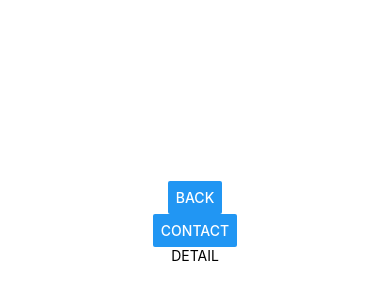
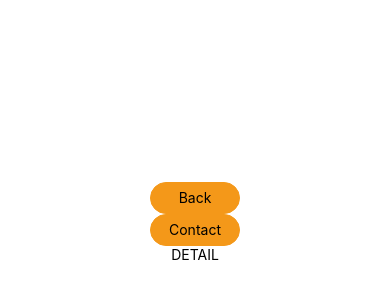
Before and after one commit to jabi11/hackaton-Communitycate, a React Native app: screen /Detail in a window 390 px wide. Shown: the part 200-500 px from the top of the page. Built offline with nearby package versions, Linux system fonts and the light colour scheme; what expo-linking would draw is missing.

Commit message:
navigation buttons

```diff
--- a/screens/ContactScreen.tsx
+++ b/screens/ContactScreen.tsx
@@ -8,7 +8,11 @@ import { RootStackScreenProps } from '../types';
 export default function ContactScreen({ navigation }: RootStackScreenProps<'Contact'>) {
   return (
     <View style={styles.container}>
-        <Button title='back' onPress={() => navigation.replace('Detail')}></Button>
+        <TouchableOpacity onPress={() => navigation.replace('Detail')}>
+            <View style={styles.backButton}>
+                <Text>Back</Text>
+            </View>
+        </TouchableOpacity>
         <Text>CONTACT</Text>
     </View>
   );
@@ -20,4 +24,14 @@ const styles = StyleSheet.create({
     alignItems: 'center',
     justifyContent: 'center'
   },
+  backButton: {
+      borderRadius: 16,
+      backgroundColor: '#F49819',
+      borderWidth: 1,
+      borderColor: '#F49819',
+      width: 90,
+      height:32,
+      justifyContent: 'center',
+      alignItems: 'center'
+  }
 });
--- a/screens/DetailScreen.tsx
+++ b/screens/DetailScreen.tsx
@@ -9,8 +9,16 @@ import { Header } from 'react-native/Libraries/NewAppScreen';
 export default function DetailScreen({ navigation }: RootStackScreenProps<'Detail'>) {
   return (
     <View style={styles.container}>
-        <Button title='back' onPress={() => navigation.replace('Root')}></Button>
-        <Button title='Contact' onPress={() => navigation.replace('Contact')}></Button>
+        <TouchableOpacity onPress={() => navigation.replace('Root')}>
+            <View style={styles.backButton}>
+                <Text>Back</Text>
+            </View>
+        </TouchableOpacity>
+        <TouchableOpacity onPress={() => navigation.replace('Contact')}>
+            <View style={styles.backButton}>
+                <Text>Contact</Text>
+            </View>
+        </TouchableOpacity>
         <Text>DETAIL</Text>
     </View>
   );
@@ -22,4 +30,14 @@ const styles = StyleSheet.create({
     alignItems: 'center',
     justifyContent: 'center'
   },
+  backButton: {
+    borderRadius: 16,
+    backgroundColor: '#F49819',
+    borderWidth: 1,
+    borderColor: '#F49819',
+    width: 90,
+    height:32,
+    justifyContent: 'center',
+    alignItems: 'center'
+}
 });
```
